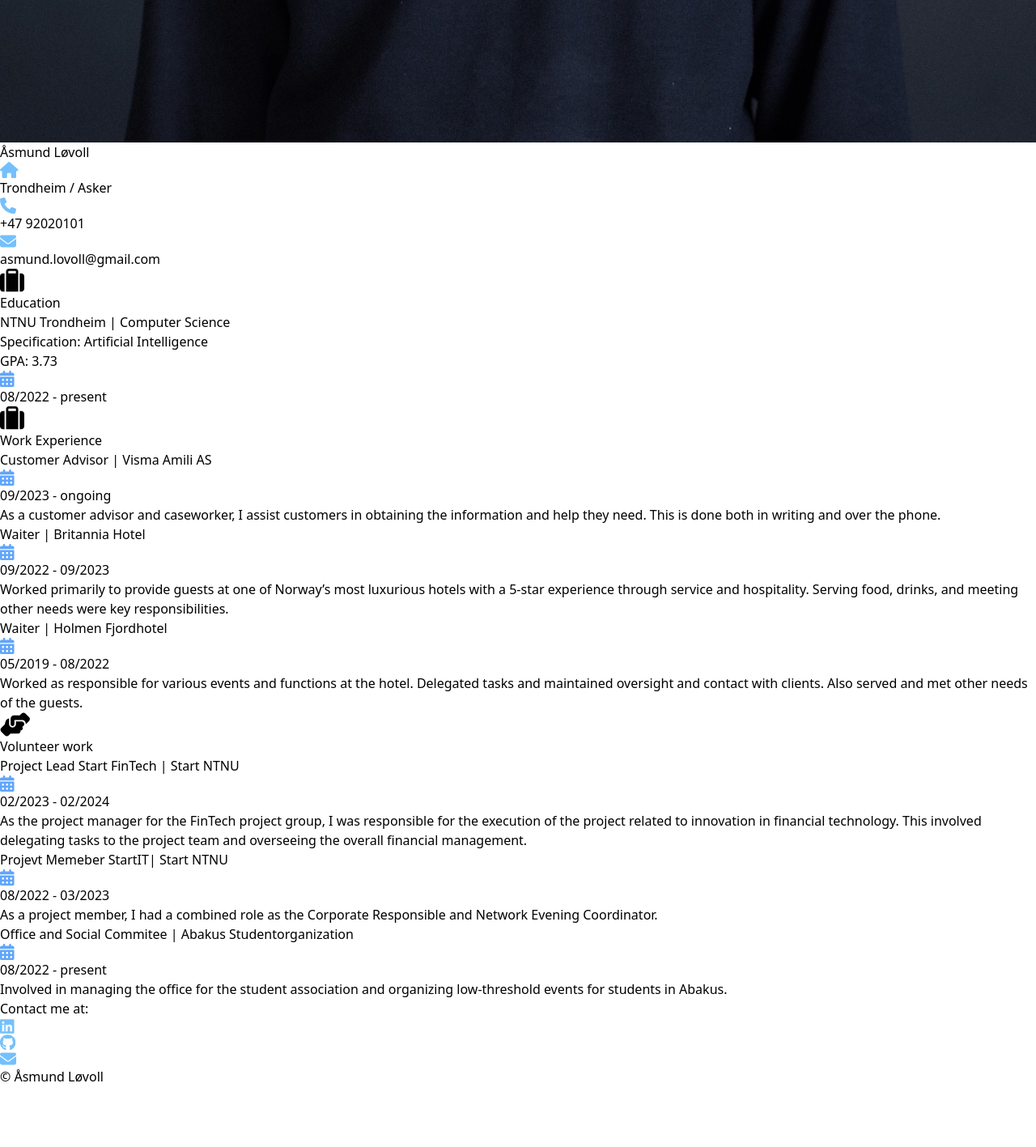
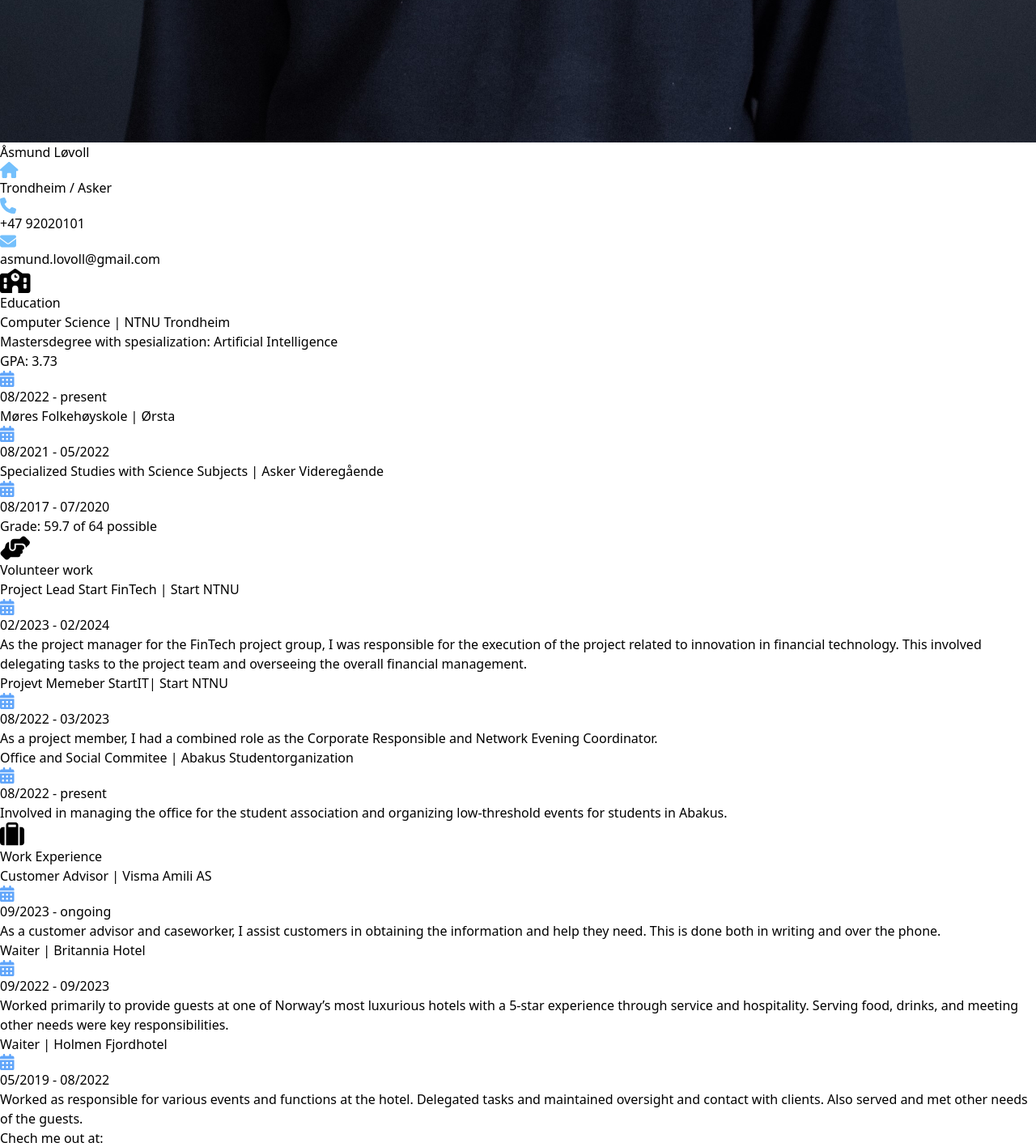
Before and after one commit to aasmul1/Resume, a React (Vite) app in the folder resume/: page / in a window 1280 px wide. Shown: the part 1136-2553 px from the top of the page at 81% size. Before the commit the page ends 2478 px from the top, so only its background shows below. Built offline with nearby package versions, Linux system fonts and the light colour scheme.

Commit message:
Added some information

```diff
--- a/resume/src/App.jsx
+++ b/resume/src/App.jsx
@@ -16,10 +16,10 @@ function App() {
         <CardMe />
       <div className="flex flex-col gap-4 flex-grow">
         <div className="flex justify-end">
-          <Card />
+          <CardVerv />
         </div>
         <div className="flex justify-end">
-          <CardVerv />
+          <Card />
         </div>
 
       </div>
--- a/resume/src/components/Card.jsx
+++ b/resume/src/components/Card.jsx
@@ -2,7 +2,7 @@ import React from 'react';
 
 const Card = () => {
     return (
-        <div className="flex flex-col space-y-6 text-left p-4 rounded-md shadow-lg bg-white box-border w-9/10">
+        <div className="flex flex-col space-y-6 text-left p-4 rounded-md shadow-lg bg-white box-border h-9/10 w-9/10">
             <div className="flex flex-row space-x-4">
                 <svg xmlns="http://www.w3.org/2000/svg" height="30px" viewBox="0 0 512 512">
                     <path d="M176 56l0 40 160 0 0-40c0-4.4-3.6-8-8-8L184 48c-4.4 0-8 3.6-8 8zM128 96l0-40c0-30.9 25.1-56 56-56L328 0c30.9 0 56 25.1 56 56l0 40 0 32 0 352-256 0 0-352 0-32zM64 96l32 0 0 384-32 0c-35.3 0-64-28.7-64-64L0 160c0-35.3 28.7-64 64-64zM448 480l-32 0 0-384 32 0c35.3 0 64 28.7 64 64l0 256c0 35.3-28.7 64-64 64z"/>
--- a/resume/src/components/CardMe.jsx
+++ b/resume/src/components/CardMe.jsx
@@ -3,7 +3,8 @@ import startbilde from "../assets/start_profilbilde.jpg"
 
 const CardMe = () => {
     return (
-        <div className="flex flex-col space-y-6 text-left p-4 rounded-md shadow-lg bg-white box-border w-1/2">
+        <div className="flex flex-col space-y-12 text-left p-4 rounded-md shadow-lg bg-white box-border w-1/2">
+            <div className = "space-y-2">
                 <div className="flex flex-col">
                     <img src={startbilde} style={{height: '100%', width: '100%', objectFit: 'cover',}} alt="Logo" />
                     <h1 className="text-lg font-bold">Åsmund Løvoll</h1>
@@ -22,16 +23,17 @@ const CardMe = () => {
                         <p>asmund.lovoll@gmail.com</p>
                     </div>
                 </div>
+            </div>
+            <div className ="flex flex-col space-y-8">
                 <div className="flex flex-row space-x-4">
-                    <svg xmlns="http://www.w3.org/2000/svg" height="30px" viewBox="0 0 512 512">
-                        <path d="M176 56l0 40 160 0 0-40c0-4.4-3.6-8-8-8L184 48c-4.4 0-8 3.6-8 8zM128 96l0-40c0-30.9 25.1-56 56-56L328 0c30.9 0 56 25.1 56 56l0 40 0 32 0 352-256 0 0-352 0-32zM64 96l32 0 0 384-32 0c-35.3 0-64-28.7-64-64L0 160c0-35.3 28.7-64 64-64zM448 480l-32 0 0-384 32 0c35.3 0 64 28.7 64 64l0 256c0 35.3-28.7 64-64 64z"/>
-                    </svg>
+                    <svg xmlns="http://www.w3.org/2000/svg" height="30px" viewBox="0 0 640 512"><path d="M337.8 5.4C327-1.8 313-1.8 302.2 5.4L166.3 96 48 96C21.5 96 0 117.5 0 144L0 464c0 26.5 21.5 48 48 48l208 0 0-96c0-35.3 28.7-64 64-64s64 28.7 64 64l0 96 208 0c26.5 0 48-21.5 48-48l0-320c0-26.5-21.5-48-48-48L473.7 96 337.8 5.4zM96 192l32 0c8.8 0 16 7.2 16 16l0 64c0 8.8-7.2 16-16 16l-32 0c-8.8 0-16-7.2-16-16l0-64c0-8.8 7.2-16 16-16zm400 16c0-8.8 7.2-16 16-16l32 0c8.8 0 16 7.2 16 16l0 64c0 8.8-7.2 16-16 16l-32 0c-8.8 0-16-7.2-16-16l0-64zM96 320l32 0c8.8 0 16 7.2 16 16l0 64c0 8.8-7.2 16-16 16l-32 0c-8.8 0-16-7.2-16-16l0-64c0-8.8 7.2-16 16-16zm400 16c0-8.8 7.2-16 16-16l32 0c8.8 0 16 7.2 16 16l0 64c0 8.8-7.2 16-16 16l-32 0c-8.8 0-16-7.2-16-16l0-64zM232 176a88 88 0 1 1 176 0 88 88 0 1 1 -176 0zm88-48c-8.8 0-16 7.2-16 16l0 32c0 8.8 7.2 16 16 16l32 0c8.8 0 16-7.2 16-16s-7.2-16-16-16l-16 0 0-16c0-8.8-7.2-16-16-16z"/></svg>
                     <h1 className="text-lg font-bold">Education</h1>
                 </div>
+                <div className ="space-y-2">
                     <h1 className="text-base font-bold">
-                    NTNU Trondheim | Computer Science
+                    Computer Science | NTNU Trondheim
                     </h1>
-                <p>Specification: Artificial Intelligence</p>
+                    <p>Mastersdegree with spesialization: Artificial Intelligence</p>
                     <p>GPA: 3.73</p>
                     <div className="flex flex-row space-x-3">
                         <svg xmlns="http://www.w3.org/2000/svg" height="20px" viewBox="0 0 448 512"><path fill="#60A5FA" d="M128 0c17.7 0 32 14.3 32 32l0 32 128 0 0-32c0-17.7 14.3-32 32-32s32 14.3 32 32l0 32 48 0c26.5 0 48 21.5 48 48l0 48L0 160l0-48C0 85.5 21.5 64 48 64l48 0 0-32c0-17.7 14.3-32 32-32zM0 192l448 0 0 272c0 26.5-21.5 48-48 48L48 512c-26.5 0-48-21.5-48-48L0 192zm64 80l0 32c0 8.8 7.2 16 16 16l32 0c8.8 0 16-7.2 16-16l0-32c0-8.8-7.2-16-16-16l-32 0c-8.8 0-16 7.2-16 16zm128 0l0 32c0 8.8 7.2 16 16 16l32 0c8.8 0 16-7.2 16-16l0-32c0-8.8-7.2-16-16-16l-32 0c-8.8 0-16 7.2-16 16zm144-16c-8.8 0-16 7.2-16 16l0 32c0 8.8 7.2 16 16 16l32 0c8.8 0 16-7.2 16-16l0-32c0-8.8-7.2-16-16-16l-32 0zM64 400l0 32c0 8.8 7.2 16 16 16l32 0c8.8 0 16-7.2 16-16l0-32c0-8.8-7.2-16-16-16l-32 0c-8.8 0-16 7.2-16 16zm144-16c-8.8 0-16 7.2-16 16l0 32c0 8.8 7.2 16 16 16l32 0c8.8 0 16-7.2 16-16l0-32c0-8.8-7.2-16-16-16l-32 0zm112 16l0 32c0 8.8 7.2 16 16 16l32 0c8.8 0 16-7.2 16-16l0-32c0-8.8-7.2-16-16-16l-32 0c-8.8 0-16 7.2-16 16z"/></svg>
@@ -40,6 +42,33 @@ const CardMe = () => {
                         </h3>
                     </div>
                 </div>
+                <div className ="space-y-2">
+                    <h1 className="text-base font-bold">
+                        Møres Folkehøyskole | Ørsta
+                    </h1>
+                    <div className="flex flex-row space-x-3">
+                        <svg xmlns="http://www.w3.org/2000/svg" height="20px" viewBox="0 0 448 512"><path fill="#60A5FA" d="M128 0c17.7 0 32 14.3 32 32l0 32 128 0 0-32c0-17.7 14.3-32 32-32s32 14.3 32 32l0 32 48 0c26.5 0 48 21.5 48 48l0 48L0 160l0-48C0 85.5 21.5 64 48 64l48 0 0-32c0-17.7 14.3-32 32-32zM0 192l448 0 0 272c0 26.5-21.5 48-48 48L48 512c-26.5 0-48-21.5-48-48L0 192zm64 80l0 32c0 8.8 7.2 16 16 16l32 0c8.8 0 16-7.2 16-16l0-32c0-8.8-7.2-16-16-16l-32 0c-8.8 0-16 7.2-16 16zm128 0l0 32c0 8.8 7.2 16 16 16l32 0c8.8 0 16-7.2 16-16l0-32c0-8.8-7.2-16-16-16l-32 0c-8.8 0-16 7.2-16 16zm144-16c-8.8 0-16 7.2-16 16l0 32c0 8.8 7.2 16 16 16l32 0c8.8 0 16-7.2 16-16l0-32c0-8.8-7.2-16-16-16l-32 0zM64 400l0 32c0 8.8 7.2 16 16 16l32 0c8.8 0 16-7.2 16-16l0-32c0-8.8-7.2-16-16-16l-32 0c-8.8 0-16 7.2-16 16zm144-16c-8.8 0-16 7.2-16 16l0 32c0 8.8 7.2 16 16 16l32 0c8.8 0 16-7.2 16-16l0-32c0-8.8-7.2-16-16-16l-32 0zm112 16l0 32c0 8.8 7.2 16 16 16l32 0c8.8 0 16-7.2 16-16l0-32c0-8.8-7.2-16-16-16l-32 0c-8.8 0-16 7.2-16 16z"/></svg>
+                        <h3 className="text-blue-400">
+                                08/2021 - 05/2022
+                        </h3>
+                    </div>
+                </div>
+                <div className ="space-y-2">
+                    <h1 className="text-base font-bold">
+                    Specialized Studies with Science Subjects | Asker Videregående
+                    </h1>
+
+                    <div className="flex flex-row space-x-3">
+                        <svg xmlns="http://www.w3.org/2000/svg" height="20px" viewBox="0 0 448 512"><path fill="#60A5FA" d="M128 0c17.7 0 32 14.3 32 32l0 32 128 0 0-32c0-17.7 14.3-32 32-32s32 14.3 32 32l0 32 48 0c26.5 0 48 21.5 48 48l0 48L0 160l0-48C0 85.5 21.5 64 48 64l48 0 0-32c0-17.7 14.3-32 32-32zM0 192l448 0 0 272c0 26.5-21.5 48-48 48L48 512c-26.5 0-48-21.5-48-48L0 192zm64 80l0 32c0 8.8 7.2 16 16 16l32 0c8.8 0 16-7.2 16-16l0-32c0-8.8-7.2-16-16-16l-32 0c-8.8 0-16 7.2-16 16zm128 0l0 32c0 8.8 7.2 16 16 16l32 0c8.8 0 16-7.2 16-16l0-32c0-8.8-7.2-16-16-16l-32 0c-8.8 0-16 7.2-16 16zm144-16c-8.8 0-16 7.2-16 16l0 32c0 8.8 7.2 16 16 16l32 0c8.8 0 16-7.2 16-16l0-32c0-8.8-7.2-16-16-16l-32 0zM64 400l0 32c0 8.8 7.2 16 16 16l32 0c8.8 0 16-7.2 16-16l0-32c0-8.8-7.2-16-16-16l-32 0c-8.8 0-16 7.2-16 16zm144-16c-8.8 0-16 7.2-16 16l0 32c0 8.8 7.2 16 16 16l32 0c8.8 0 16-7.2 16-16l0-32c0-8.8-7.2-16-16-16l-32 0zm112 16l0 32c0 8.8 7.2 16 16 16l32 0c8.8 0 16-7.2 16-16l0-32c0-8.8-7.2-16-16-16l-32 0c-8.8 0-16 7.2-16 16z"/></svg>
+                        <h3 className="text-blue-400">
+                                08/2017 - 07/2020
+                        </h3>
+
+                    </div>
+                    <p>Grade: 59.7 of 64 possible</p>
+                </div>
+            </div>
+        </div>
     );
 }
 
--- a/resume/src/components/CardVerv.jsx
+++ b/resume/src/components/CardVerv.jsx
@@ -2,7 +2,7 @@ import React from 'react';
 
 const CardVerv = () => {
     return (
-        <div className="flex flex-col space-y-6 text-left p-4 rounded-md shadow-lg bg-white box-border w-9/10">
+        <div className="flex flex-col space-y-6 text-left p-4 rounded-md shadow-lg bg-white h-9/10 box-border w-9/10">
             <div className="flex flex-row space-x-4">
             <svg xmlns="http://www.w3.org/2000/svg" height="30px" viewBox="0 0 640 512"><path d="M544 248l0 3.3 69.7-69.7c21.9-21.9 21.9-57.3 0-79.2L535.6 24.4c-21.9-21.9-57.3-21.9-79.2 0L416.3 64.5c-2.7-.3-5.5-.5-8.3-.5L296 64c-37.1 0-67.6 28-71.6 64l-.4 0 0 120c0 22.1 17.9 40 40 40s40-17.9 40-40l0-72c0 0 0-.1 0-.1l0-15.9 16 0 136 0c0 0 0 0 .1 0l7.9 0c44.2 0 80 35.8 80 80l0 8zM336 192l0 56c0 39.8-32.2 72-72 72s-72-32.2-72-72l0-118.6c-35.9 6.2-65.8 32.3-76 68.2L99.5 255.2 26.3 328.4c-21.9 21.9-21.9 57.3 0 79.2l78.1 78.1c21.9 21.9 57.3 21.9 79.2 0l37.7-37.7c.9 0 1.8 .1 2.7 .1l160 0c26.5 0 48-21.5 48-48c0-5.6-1-11-2.7-16l2.7 0c26.5 0 48-21.5 48-48c0-12.8-5-24.4-13.2-33c25.7-5 45.1-27.6 45.2-54.8l0-.4c-.1-30.8-25.1-55.8-56-55.8c0 0 0 0 0 0l-120 0z"/></svg>
                 <h1 className="text-lg font-bold">Volunteer work</h1>
--- a/resume/src/components/Footer.jsx
+++ b/resume/src/components/Footer.jsx
@@ -5,7 +5,7 @@ const Footer = () => {
     return (
         <footer className="bg-gray-900 text-white text-center">
             <div className="flex flex-col justify-center items-center px-4 py-7">
-                <p>Contact me at:</p>
+                <p>Chech me out at:</p>
                 <div className="flex space-x-8 flex-row justify-center items center px-4 py-7">
                     <a href="https://www.linkedin.com/in/asmundlovoll" target="_blank" rel="noopener noreferrer">
                         <svg xmlns="http://www.w3.org/2000/svg" height="20px" viewBox="0 0 448 512">
@@ -13,10 +13,9 @@ const Footer = () => {
                         </svg>
                     </a>
                     <a href="https://github.com/aasmul1" target="_blank" rel="noopener noreferrer">
-                        <svg xmlns="http://www.w3.org/2000/svg" height="20px" viewBox="0 0 496 512"><path fill="#74C0FC" d="M165.9 397.4c0 2-2.3 3.6-5.2 3.6-3.3 .3-5.6-1.3-5.6-3.6 0-2 2.3-3.6 5.2-3.6 3-.3 5.6 1.3 5.6 3.6zm-31.1-4.5c-.7 2 1.3 4.3 4.3 4.9 2.6 1 5.6 0 6.2-2s-1.3-4.3-4.3-5.2c-2.6-.7-5.5 .3-6.2 2.3zm44.2-1.7c-2.9 .7-4.9 2.6-4.6 4.9 .3 2 2.9 3.3 5.9 2.6 2.9-.7 4.9-2.6 4.6-4.6-.3-1.9-3-3.2-5.9-2.9zM244.8 8C106.1 8 0 113.3 0 252c0 110.9 69.8 205.8 169.5 239.2 12.8 2.3 17.3-5.6 17.3-12.1 0-6.2-.3-40.4-.3-61.4 0 0-70 15-84.7-29.8 0 0-11.4-29.1-27.8-36.6 0 0-22.9-15.7 1.6-15.4 0 0 24.9 2 38.6 25.8 21.9 38.6 58.6 27.5 72.9 20.9 2.3-16 8.8-27.1 16-33.7-55.9-6.2-112.3-14.3-112.3-110.5 0-27.5 7.6-41.3 23.6-58.9-2.6-6.5-11.1-33.3 2.6-67.9 20.9-6.5 69 27 69 27 20-5.6 41.5-8.5 62.8-8.5s42.8 2.9 62.8 8.5c0 0 48.1-33.6 69-27 13.7 34.7 5.2 61.4 2.6 67.9 16 17.7 25.8 31.5 25.8 58.9 0 96.5-58.9 104.2-114.8 110.5 9.2 7.9 17 22.9 17 46.4 0 33.7-.3 75.4-.3 83.6 0 6.5 4.6 14.4 17.3 12.1C428.2 457.8 496 362.9 496 252 496 113.3 383.5 8 244.8 8zM97.2 352.9c-1.3 1-1 3.3 .7 5.2 1.6 1.6 3.9 2.3 5.2 1 1.3-1 1-3.3-.7-5.2-1.6-1.6-3.9-2.3-5.2-1zm-10.8-8.1c-.7 1.3 .3 2.9 2.3 3.9 1.6 1 3.6 .7 4.3-.7 .7-1.3-.3-2.9-2.3-3.9-2-.6-3.6-.3-4.3 .7zm32.4 35.6c-1.6 1.3-1 4.3 1.3 6.2 2.3 2.3 5.2 2.6 6.5 1 1.3-1.3 .7-4.3-1.3-6.2-2.2-2.3-5.2-2.6-6.5-1zm-11.4-14.7c-1.6 1-1.6 3.6 0 5.9 1.6 2.3 4.3 3.3 5.6 2.3 1.6-1.3 1.6-3.9 0-6.2-1.4-2.3-4-3.3-5.6-2z"/></svg>                    </a>
-                    <a href="mailto:asmund.lovoll@gmail.com" target="_blank" rel="noopener noreferrer">
-                        <svg xmlns="http://www.w3.org/2000/svg" height="20px" viewBox="0 0 512 512"><path fill="#74C0FC" d="M48 64C21.5 64 0 85.5 0 112c0 15.1 7.1 29.3 19.2 38.4L236.8 313.6c11.4 8.5 27 8.5 38.4 0L492.8 150.4c12.1-9.1 19.2-23.3 19.2-38.4c0-26.5-21.5-48-48-48L48 64zM0 176L0 384c0 35.3 28.7 64 64 64l384 0c35.3 0 64-28.7 64-64l0-208L294.4 339.2c-22.8 17.1-54 17.1-76.8 0L0 176z"/></svg>
+                        <svg xmlns="http://www.w3.org/2000/svg" height="20px" viewBox="0 0 496 512"><path fill="#74C0FC" d="M165.9 397.4c0 2-2.3 3.6-5.2 3.6-3.3 .3-5.6-1.3-5.6-3.6 0-2 2.3-3.6 5.2-3.6 3-.3 5.6 1.3 5.6 3.6zm-31.1-4.5c-.7 2 1.3 4.3 4.3 4.9 2.6 1 5.6 0 6.2-2s-1.3-4.3-4.3-5.2c-2.6-.7-5.5 .3-6.2 2.3zm44.2-1.7c-2.9 .7-4.9 2.6-4.6 4.9 .3 2 2.9 3.3 5.9 2.6 2.9-.7 4.9-2.6 4.6-4.6-.3-1.9-3-3.2-5.9-2.9zM244.8 8C106.1 8 0 113.3 0 252c0 110.9 69.8 205.8 169.5 239.2 12.8 2.3 17.3-5.6 17.3-12.1 0-6.2-.3-40.4-.3-61.4 0 0-70 15-84.7-29.8 0 0-11.4-29.1-27.8-36.6 0 0-22.9-15.7 1.6-15.4 0 0 24.9 2 38.6 25.8 21.9 38.6 58.6 27.5 72.9 20.9 2.3-16 8.8-27.1 16-33.7-55.9-6.2-112.3-14.3-112.3-110.5 0-27.5 7.6-41.3 23.6-58.9-2.6-6.5-11.1-33.3 2.6-67.9 20.9-6.5 69 27 69 27 20-5.6 41.5-8.5 62.8-8.5s42.8 2.9 62.8 8.5c0 0 48.1-33.6 69-27 13.7 34.7 5.2 61.4 2.6 67.9 16 17.7 25.8 31.5 25.8 58.9 0 96.5-58.9 104.2-114.8 110.5 9.2 7.9 17 22.9 17 46.4 0 33.7-.3 75.4-.3 83.6 0 6.5 4.6 14.4 17.3 12.1C428.2 457.8 496 362.9 496 252 496 113.3 383.5 8 244.8 8zM97.2 352.9c-1.3 1-1 3.3 .7 5.2 1.6 1.6 3.9 2.3 5.2 1 1.3-1 1-3.3-.7-5.2-1.6-1.6-3.9-2.3-5.2-1zm-10.8-8.1c-.7 1.3 .3 2.9 2.3 3.9 1.6 1 3.6 .7 4.3-.7 .7-1.3-.3-2.9-2.3-3.9-2-.6-3.6-.3-4.3 .7zm32.4 35.6c-1.6 1.3-1 4.3 1.3 6.2 2.3 2.3 5.2 2.6 6.5 1 1.3-1.3 .7-4.3-1.3-6.2-2.2-2.3-5.2-2.6-6.5-1zm-11.4-14.7c-1.6 1-1.6 3.6 0 5.9 1.6 2.3 4.3 3.3 5.6 2.3 1.6-1.3 1.6-3.9 0-6.2-1.4-2.3-4-3.3-5.6-2z"/></svg>
                     </a>
+
 
 
                 </div>
```
Lines whose indentation alone changed are shown as unchanged.
